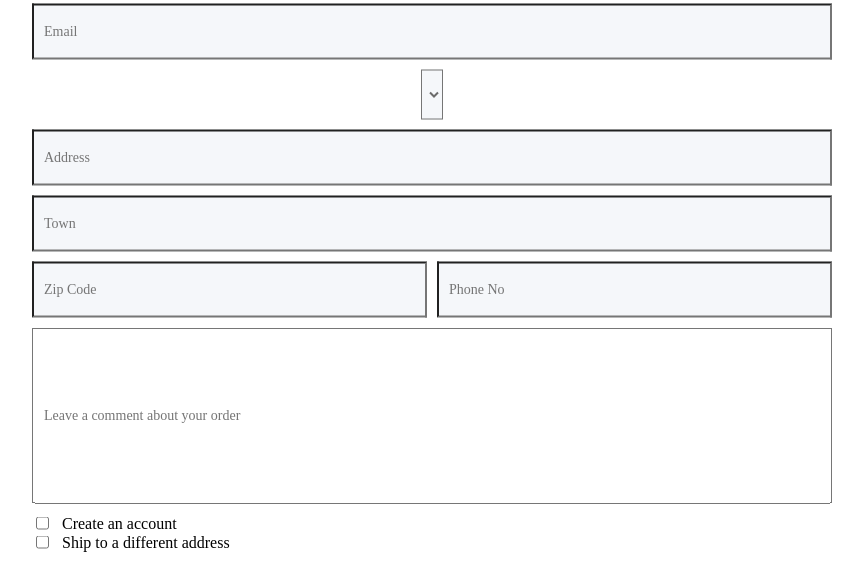
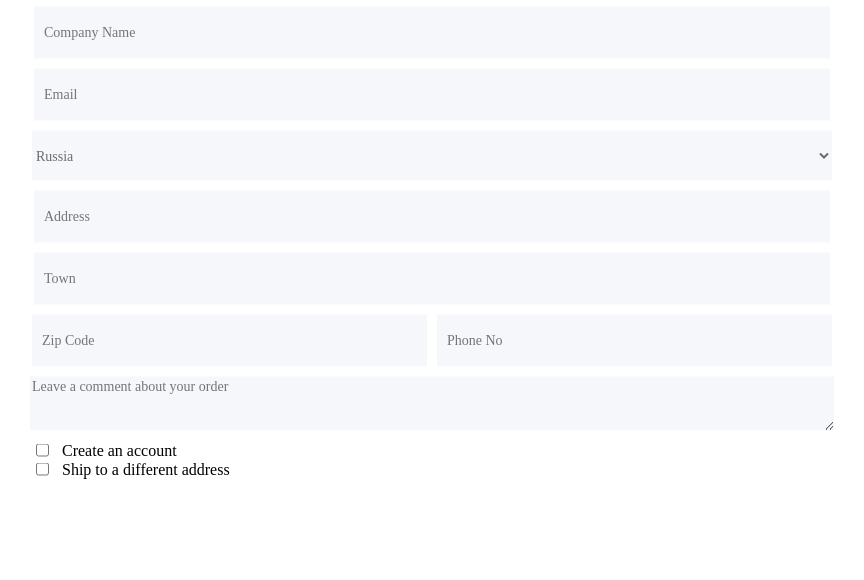
Before and after one commit to htf11/web-programming, a plain HTML site: page index.html in a window 1280 px wide. Shown: the part 220-800 px from the top of the page, without its empty margins (216-1080 px from the left). Drawn offline with Linux system fonts and the light colour scheme.

Commit message:
feat: end working on html+css lab5

```diff
--- a/assets/css/style.css
+++ b/assets/css/style.css
@@ -56,12 +56,23 @@ body {
     font-size: 14px;
     font-family: "helveticaneuemedium";
     margin-bottom: 10px;
+    border: 0;
 }
+
 input {
     width: 98%;
     padding-left: 10px;
 }
+
 label {
     min-width: 400px;
     margin-left: 10px;
 }
+
+select {
+    width: 100%;
+}
+
+textarea {
+    width: 100%;
+}
--- a/index.html
+++ b/index.html
@@ -16,7 +16,11 @@
       </div>
       <input type="text" class="checkout" placeholder="Company Name" />
       <input type="email" class="checkout" placeholder="Email" />
-      <select name="" id="" class="checkout"></select>
+      <select name="country" id="country-select" class="checkout">
+        <option value="russia">Russia</option>
+        <option value="usa">Usa</option>
+        <option value="germany">Germany</option>
+      </select>
       <input type="text" class="checkout" placeholder="Address" />
       <input type="text" class="checkout" placeholder="Town" />
       <div class="row-pos">
@@ -24,11 +28,7 @@
         <div class="space"></div>
         <input type="text" class="checkout" placeholder="Phone No" />
       </div>
-      <input
-        type="text"
-        class="review"
-        placeholder="Leave a comment about your order"
-      />
+      <textarea class="checkout" name="review" id="review-form" cols="30" rows="20" placeholder="Leave a comment about your order"></textarea>
       <div class="check">
         <div class="row-pos-check">
           <input type="checkbox" name="check1" id="check1" />
```
